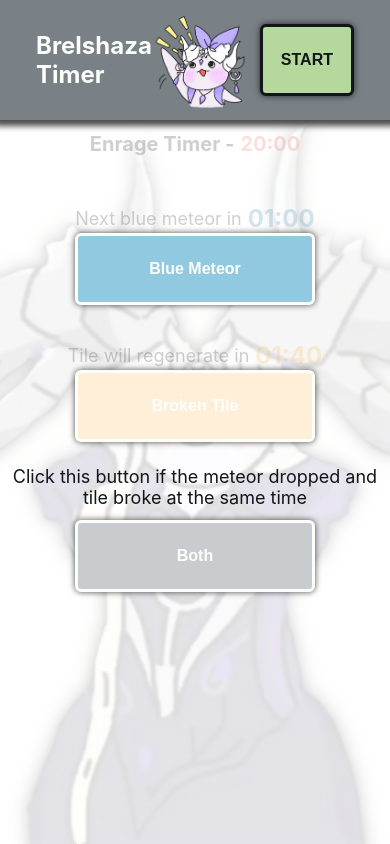
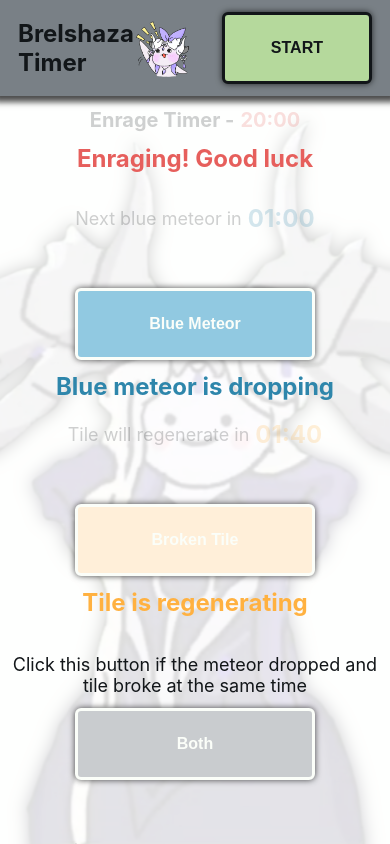
Before and after one commit to Incendie/Brelshaza-Overlay, a React (Create React App) app in the folder web-app/: page / in a window 390 px wide. Built offline with nearby package versions, Linux system fonts and the light colour scheme.

Commit message:
fix desktop and mobile spacing

```diff
--- a/web-app/src/_shared/components/Timer/Timer.tsx
+++ b/web-app/src/_shared/components/Timer/Timer.tsx
@@ -262,7 +262,7 @@ const Timer: React.FC<ITimer> = ({
             disabled={!fightStarted || enrageTimer < time}
           />
         )}
-        {showWarning && <p className="warning">{warningVerbiage()}</p>}
+        {true && <p className="warning">{warningVerbiage()}</p>}
       </div>
     </div>
   );
--- a/web-app/src/_shared/components/Timer/styles.scss
+++ b/web-app/src/_shared/components/Timer/styles.scss
@@ -15,6 +15,7 @@
 }
 
 .timer-timeLeft-container {
+  height: 72px;
   cursor: pointer;
 
   &.disabled {
@@ -28,12 +29,16 @@
 }
 
 .enrage-timer-container {
-  height: 60px;
+  height: 102px;
   font-size: 2rem;
   font-weight: bold;
-  margin-bottom: 24px;
+
+  .timer-timeLeft-container {
+    height: fit-content;
+  }
 
   @media screen and (max-width: 576px) {
+    height: 84px;
     font-size: 1.25rem;
     margin-bottom: 12px;
   }
@@ -54,7 +59,12 @@
 }
 
 .blue-meteor-timer-container {
-  margin-bottom: 36px;
+  height: 156px;
+
+  @media screen and (max-width: 576px) {
+    height: 210px;
+    margin-bottom: 6px;
+  }
 
   .button-container button {
     background: $blue;
@@ -76,6 +86,12 @@
 }
 
 .broken-tile-timer-container {
+  height: 156px;
+
+  @media screen and (max-width: 576px) {
+    height: 210px;
+  }
+
   .button-container button {
     background: $yellow;
 
@@ -115,6 +131,7 @@ button.copy {
   align-items: center;
   gap: 120px;
   opacity: 1;
+  margin: 12px 0;
 
   button:not([disabled]):hover {
     border-color: $black;
--- a/web-app/src/components/Body/styles.scss
+++ b/web-app/src/components/Body/styles.scss
@@ -5,6 +5,10 @@ main {
   max-height: 100vh;
   margin: 120px auto 0;
   padding: 0 12px;
+
+  @media screen and (max-width: 576px) {
+    margin: 96px auto 0;
+  }
 }
 
 .timers-box {
--- a/web-app/src/components/Header/Header.tsx
+++ b/web-app/src/components/Header/Header.tsx
@@ -11,7 +11,8 @@ const Header: React.FC<IHeader> = ({ fightStarted, onStartReset }) => {
   return (
     <header>
       <h1>
-        Brelshaza Timer <img src={mokoHi} alt="Brelshaza Mokoko" />
+        <span>Brelshaza Timer</span>
+        <img src={mokoHi} alt="Brelshaza Mokoko" />
       </h1>
       <StartReset onClick={onStartReset} fightStarted={fightStarted} />
     </header>
--- a/web-app/src/components/Header/styles.scss
+++ b/web-app/src/components/Header/styles.scss
@@ -11,20 +11,39 @@ header {
   position: fixed;
   top: 0;
   width: 100vw;
+  gap: 36px;
 
   @media screen and (max-width: 576px) {
-    h1 {
-      font-size: 1.5rem;
+    height: 96px;
+    padding: 18px;
+    gap: 24px;
+  }
+}
+
+h1 {
+  display: flex;
+  flex-direction: row;
+  align-items: center;
+  color: $white;
+
+  span {
+    width: fit-content;
+
+    @media screen and (max-width: 576px) {
+      width: min-content;
     }
   }
 
   img {
     width: 108px;
   }
+
+  @media screen and (max-width: 576px) {
+    font-size: 1.5rem;
+    justify-content: flex-start;
+
+    img {
+      width: 64px;
+    }
+  }
 }
-
-h1 {
-  display: flex;
-  align-items: center;
-  color: $white;
-}
```
